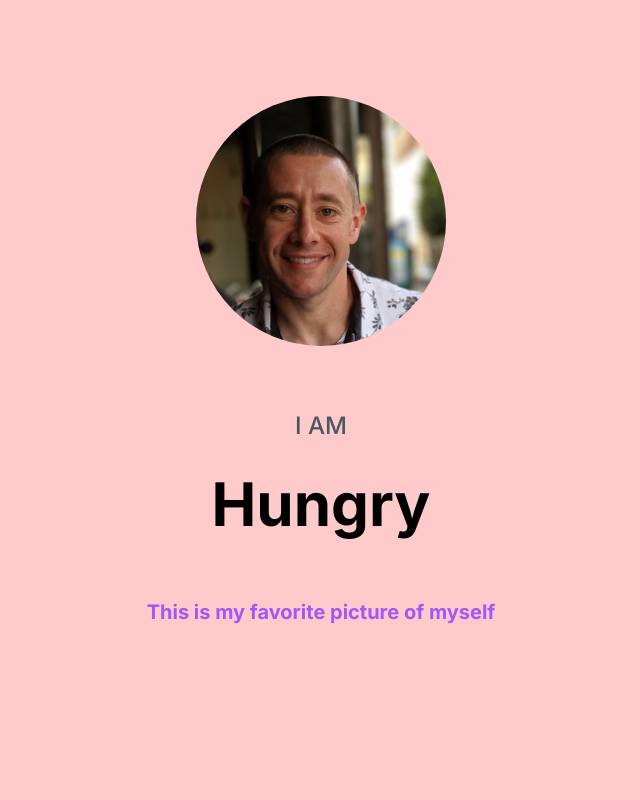
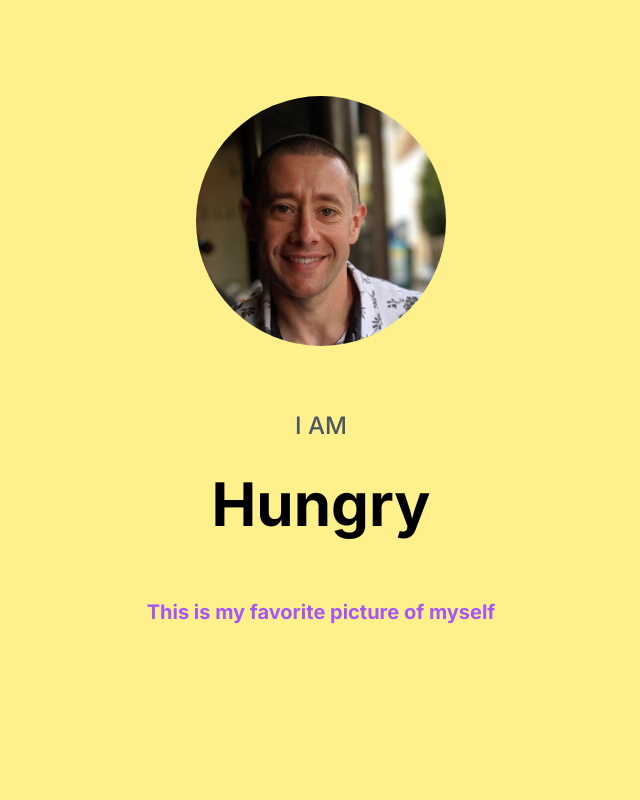
Before and after one commit to mattjared/chris-b-dot-com, a Next.js app: page / in a window 1280 px wide. Shown: the top 800 px of the page, without its empty margins (319-959 px from the left). Built offline with nearby package versions, Linux system fonts and the light colour scheme.

Commit message:
changed color to yellow

```diff
--- a/src/app/page.js
+++ b/src/app/page.js
@@ -5,7 +5,7 @@ import Footer from "./Footer"
 
 export default function Home() {
   return (
-    <main className='bg-red-200'>
+    <main className='bg-yellow-200'>
       <section className="py-10 md:pt-24 md:pb-12 container max-w-screen-xl mx-auto px-4 text-center">
         <Image src="/pic of me.png" alt="" width="250" height="250" className="mx-auto mb-16 rounded-full" />
         <h1 className="font-medium text-gray-600 text-lg md:text-2xl uppercase mb-8">{`I am`}</h1>
```
